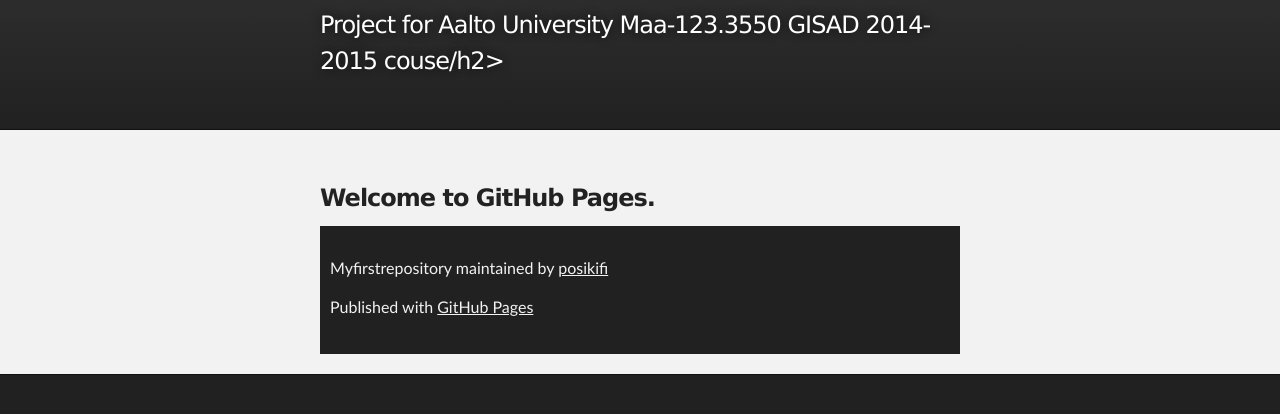
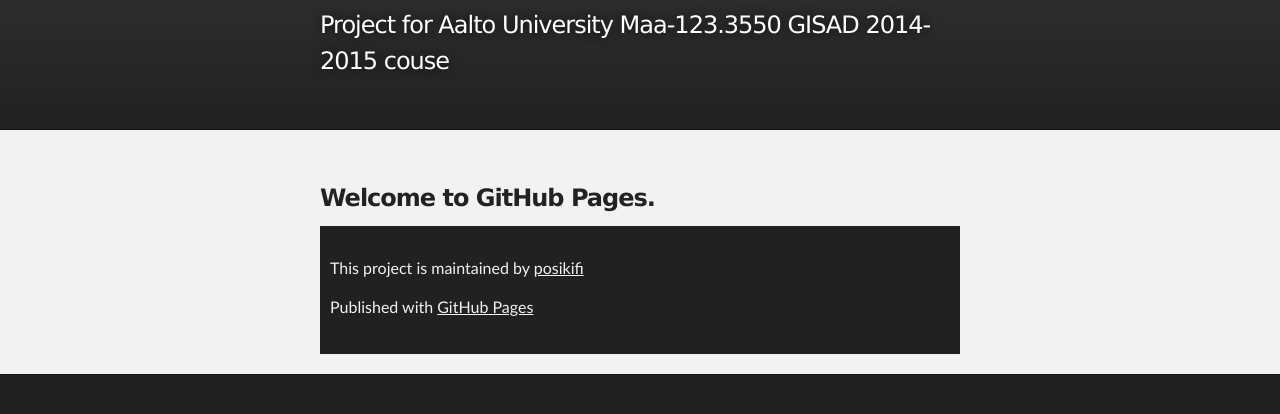
Before and after one commit to posikifi/MyFirstRepository, a plain HTML site: page index.html in a window 1280 px wide. Shown: the part 116-530 px from the top of the page. Drawn offline with Linux system fonts and the light colour scheme.

Commit message:
Update index.html

```diff
--- a/index.html
+++ b/index.html
@@ -19,7 +19,7 @@
           <a id="forkme_banner" href="https://github.com/posikifi/MyFirstRepository">View on GitHub</a>
 
           <h1 id="project_title">Our project</h1>
-          <h2 id="project_tagline">Project for Aalto University Maa-123.3550 GISAD 2014-2015 couse/h2>
+          <h2 id="project_tagline">Project for Aalto University Maa-123.3550 GISAD 2014-2015 couse</h2>
 
         </header>
     </div>
@@ -35,7 +35,7 @@
     <!-- FOOTER  -->
     <div id="footer_wrap" class="outer">
       <footer class="inner">
-        <p class="copyright">Myfirstrepository maintained by <a href="https://github.com/posikifi">posikifi</a></p>
+        <p class="copyright">This project is maintained by <a href="https://github.com/posikifi">posikifi</a></p>
         <p>Published with <a href="http://pages.github.com">GitHub Pages</a></p>
       </footer>
     </div>
```
